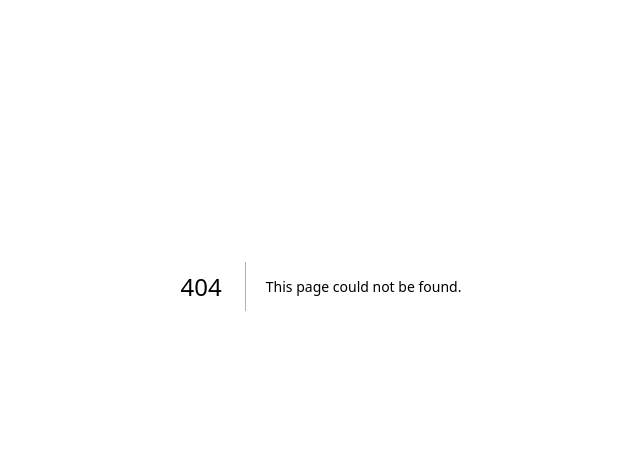
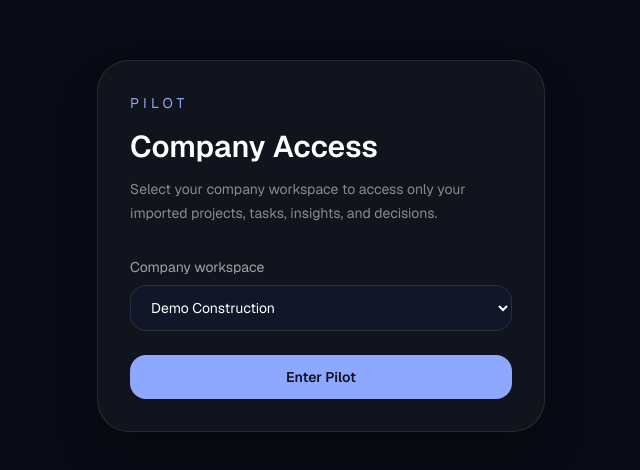
Before and after one commit to lindajerbi58-create/pilot, a Next.js app: page /login in a window 1280 px wide. Before the commit this address had no page. Shown: the part 114-584 px from the top of the page, without its empty margins (319-959 px from the left). Built offline with nearby package versions, Linux system fonts and the light colour scheme.

Commit message:
feat(auth): add company login page

```diff
--- /dev/null
+++ b/app/login/page.tsx
@@ -0,0 +1,69 @@
+"use client";
+
+import { useState } from "react";
+import { useRouter } from "next/navigation";
+
+const companies = [
+  {
+    name: "Demo Construction",
+    companyId: "company-demo-construction",
+  },
+  {
+    name: "Demo Consulting",
+    companyId: "company-demo-consulting",
+  },
+];
+
+export default function LoginPage() {
+  const router = useRouter();
+  const [selectedCompany, setSelectedCompany] = useState(companies[0].companyId);
+
+  const handleLogin = () => {
+    localStorage.setItem("pilot_company_id", selectedCompany);
+    router.push("/dashboard");
+  };
+
+  return (
+    <main className="min-h-screen bg-[#080b14] px-6 py-10 text-white">
+      <div className="mx-auto flex min-h-[80vh] max-w-md flex-col justify-center">
+        <div className="rounded-[32px] border border-white/10 bg-white/[0.04] p-8 shadow-2xl shadow-black/30">
+          <p className="text-sm uppercase tracking-[0.3em] text-[#8ea8ff]">
+            Pilot
+          </p>
+
+          <h1 className="mt-4 text-3xl font-semibold">
+            Company Access
+          </h1>
+
+          <p className="mt-3 text-sm leading-6 text-white/50">
+            Select your company workspace to access only your imported projects,
+            tasks, insights, and decisions.
+          </p>
+
+          <label className="mt-8 block text-sm text-white/60">
+            Company workspace
+          </label>
+
+          <select
+            value={selectedCompany}
+            onChange={(e) => setSelectedCompany(e.target.value)}
+            className="mt-2 w-full rounded-2xl border border-white/10 bg-[#111629] px-4 py-3 text-sm text-white outline-none"
+          >
+            {companies.map((company) => (
+              <option key={company.companyId} value={company.companyId}>
+                {company.name}
+              </option>
+            ))}
+          </select>
+
+          <button
+            onClick={handleLogin}
+            className="mt-6 w-full rounded-2xl bg-[#8ea8ff] px-5 py-3 text-sm font-semibold text-[#101423] transition hover:brightness-110"
+          >
+            Enter Pilot
+          </button>
+        </div>
+      </div>
+    </main>
+  );
+}
```
